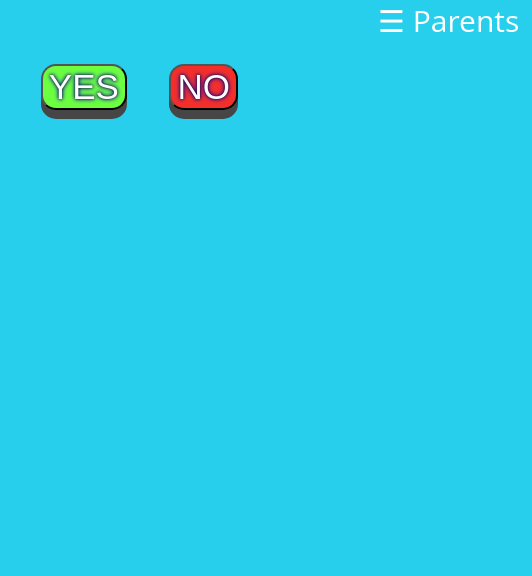
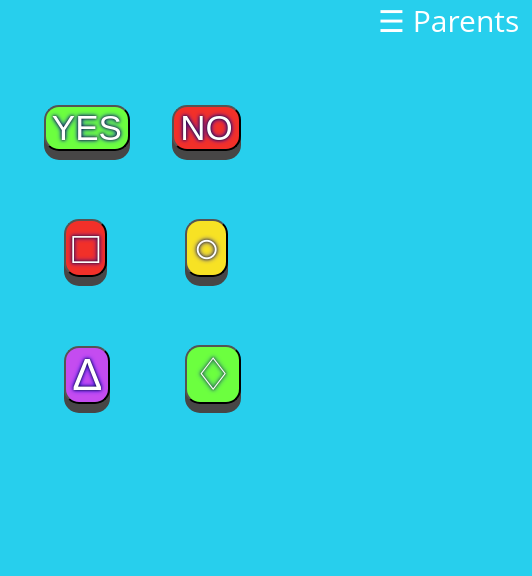
Before and after one commit to juliawoodcock/Kidcademy, a plain HTML site: page index.html in a window 1280 px wide. Shown: the full height of the page, 748-1280 px from the left. Drawn offline with Linux system fonts and the light colour scheme.

Commit message:
updated all buttons

```diff
--- a/index.html
+++ b/index.html
@@ -13,8 +13,8 @@
             <a href="javascript:void(0)" class="closebtn" onclick="closeNav()">&times;</a>
             <a href="#">About Ms. Rango</a>
             <a href="#">Body Break!</a>
-            <a href="#">Email Me</a>
-            <a href="#">Text Me</a>
+            <a href="#">Email Ms. Rango</a>
+            <a href="#">Text Ms. Rango</a>
           </div>
           <span style="font-size:30px;cursor:pointer" onclick="openNav()">&#9776; Parents </span>
     </div>
@@ -22,8 +22,32 @@
         <iframe src="https://docs.google.com/presentation/d/e/2PACX-1vSI1HZ4fjlwlrYsf35aVQwmIdD2MiluVRQ4hp3iwewJkh-F1Rn0P_ICpQcKeqn2WaHDaottn3E1rwqI/embed?start=false&loop=false&delayms=3000" frameborder="0" width="680" height="499" allowfullscreen="true" mozallowfullscreen="true" webkitallowfullscreen="true"></iframe>
     </div>
     <div class="controlpanel">
-        <button class="yesbutton" onclick="YesFunction()">YES</button>
-        <button class="nobutton" onclick="NoFunction()">NO</button>
+        <table>
+            <tr>
+                <td>
+                    <button class="yesbutton" onclick="YesFunction()">YES</button>
+                </td>
+                <td>
+                    <button class="nobutton" onclick="NoFunction()"> NO </button>
+                </td>
+            </tr>
+            <tr>
+                <td>
+                    <button class="squarebutton" onclick="SquareFunction()"> □ </button>
+                </td>
+                <td>
+                    <button class="circlebutton" onclick="CircleFunction()"> ○ </button>
+                </td>
+            </tr>
+            <tr>
+                <td>
+                    <button class="trianglebutton" onclick="TriangleFunction()"> Δ </button>
+                </td>
+                <td>
+                    <button class="diamondbutton" onclick="DiamondFunction()">♢ </button>
+                </td>
+            </tr>
+        </table>
     </div>
 </div>
 </body>
--- a/style.css
+++ b/style.css
@@ -76,9 +76,10 @@ span {
 
 .controlpanel{
 	float: left;
-	margin-top: 5vw;
+	margin-top: 8vw;
 	margin-left: 3.5vw;
 	margin-right: 8vw;
+	display: block;
   }
 
 .yesbutton{
@@ -91,13 +92,14 @@ span {
 	border-radius: 15px;
 	box-shadow: 0 9px rgb(71, 70, 70);
 	text-shadow: 0 0 3px #0a0a0a, 0 0 5px #0000FF;
+	margin-bottom: 5vw;
   }
 
 .yesbutton:hover {background-color: #4bcc4f}
 
 .yesbutton:active {
   background-color: var(--ourgreen);
-  box-shadow: 0 5px #666;
+  box-shadow: 0 5px rgb(102, 102, 102);
   transform: translateY(4px);
 }
 
@@ -112,6 +114,7 @@ span {
 	box-shadow: 0 9px rgb(71, 70, 70);
 	text-shadow: 0 0 3px #0a0a0a, 0 0 5px #0000FF;
 	margin-left: 3vw;
+	margin-bottom: 5vw;
   }
 
 .nobutton:hover {background-color: #bb3732}
@@ -121,3 +124,89 @@ span {
   box-shadow: 0 5px #666;
   transform: translateY(4px);
 }
+
+.squarebutton{
+	font-size: 45px;
+	text-align: center;
+	cursor: pointer;
+	outline: none;
+	color: white;
+	background-color: var(--ourred);
+	border-radius: 15px;
+	box-shadow: 0 9px rgb(71, 70, 70);
+	text-shadow: 0 0 3px #0a0a0a, 0 0 5px #0000FF;
+	margin-left: 1.6vw;
+	margin-bottom: 5vw;
+}
+
+.squarebutton:hover {background-color: #cc4b4b}
+
+.squarebutton:active {
+  background-color: var(--ourred);
+  box-shadow: 0 5px rgb(102, 102, 102);
+  transform: translateY(4px);
+}
+
+.circlebutton{
+	font-size: 45px;
+	text-align: center;
+	cursor: pointer;
+	outline: none;
+	color: white;
+	background-color: var(--ouryellow);
+	border-radius: 15px;
+	box-shadow: 0 9px rgb(71, 70, 70);
+	text-shadow: 0 0 3px #0a0a0a, 0 0 5px #0000FF;
+	margin-left: 4vw;
+	margin-bottom: 5vw;
+}
+
+.circlebutton:hover {background-color: #bfc935}
+
+.circlebutton:active {
+  background-color: var(--ouryellow);
+  box-shadow: 0 5px rgb(102, 102, 102);
+  transform: translateY(4px);
+}
+
+.trianglebutton{
+	font-size: 45px;
+	text-align: center;
+	cursor: pointer;
+	outline: none;
+	color: white;
+	background-color: var(--ourpurple);
+	border-radius: 15px;
+	box-shadow: 0 9px rgb(71, 70, 70);
+	text-shadow: 0 0 3px #0a0a0a, 0 0 5px #0000FF;
+	margin-left: 1.6vw;
+}
+
+.trianglebutton:hover {background-color: #a74bcc}
+
+.trianglebutton:active {
+  background-color: var(--ourpurple);
+  box-shadow: 0 5px rgb(102, 102, 102);
+  transform: translateY(4px);
+}
+
+.diamondbutton{
+	font-size: 45px;
+	text-align: center;
+	cursor: pointer;
+	outline: none;
+	color: white;
+	background-color: var(--ourgreen);
+	border-radius: 15px;
+	box-shadow: 0 9px rgb(71, 70, 70);
+	text-shadow: 0 0 3px #0a0a0a, 0 0 5px #0000FF;
+	margin-left: 4vw;
+}
+
+.diamondbutton:hover {background-color: #4bcc4f}
+
+.diamondbutton:active {
+  background-color: var(--ourgreen);
+  box-shadow: 0 5px rgb(102, 102, 102);
+  transform: translateY(4px);
+}
```
Also changed, not shown: script.js (+19 -3 lines).
